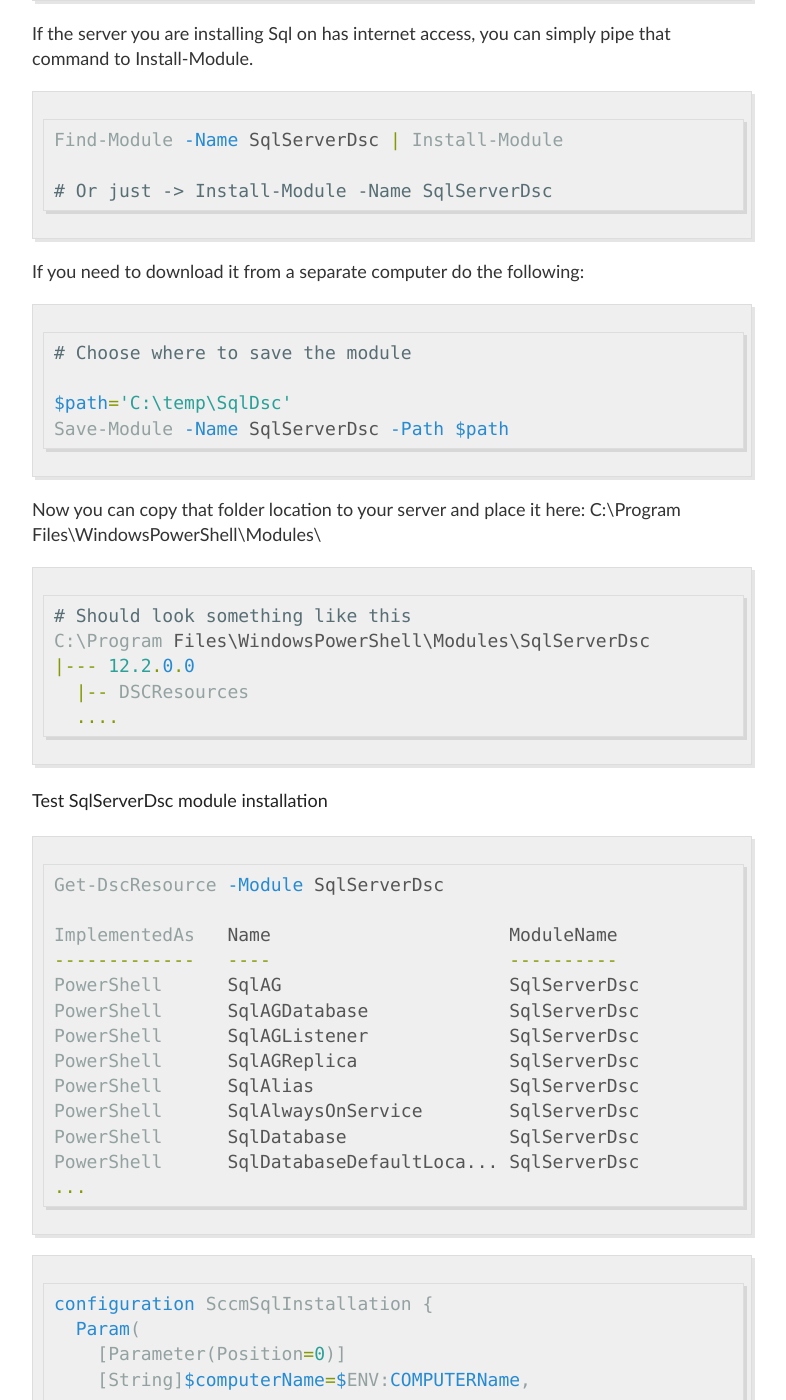
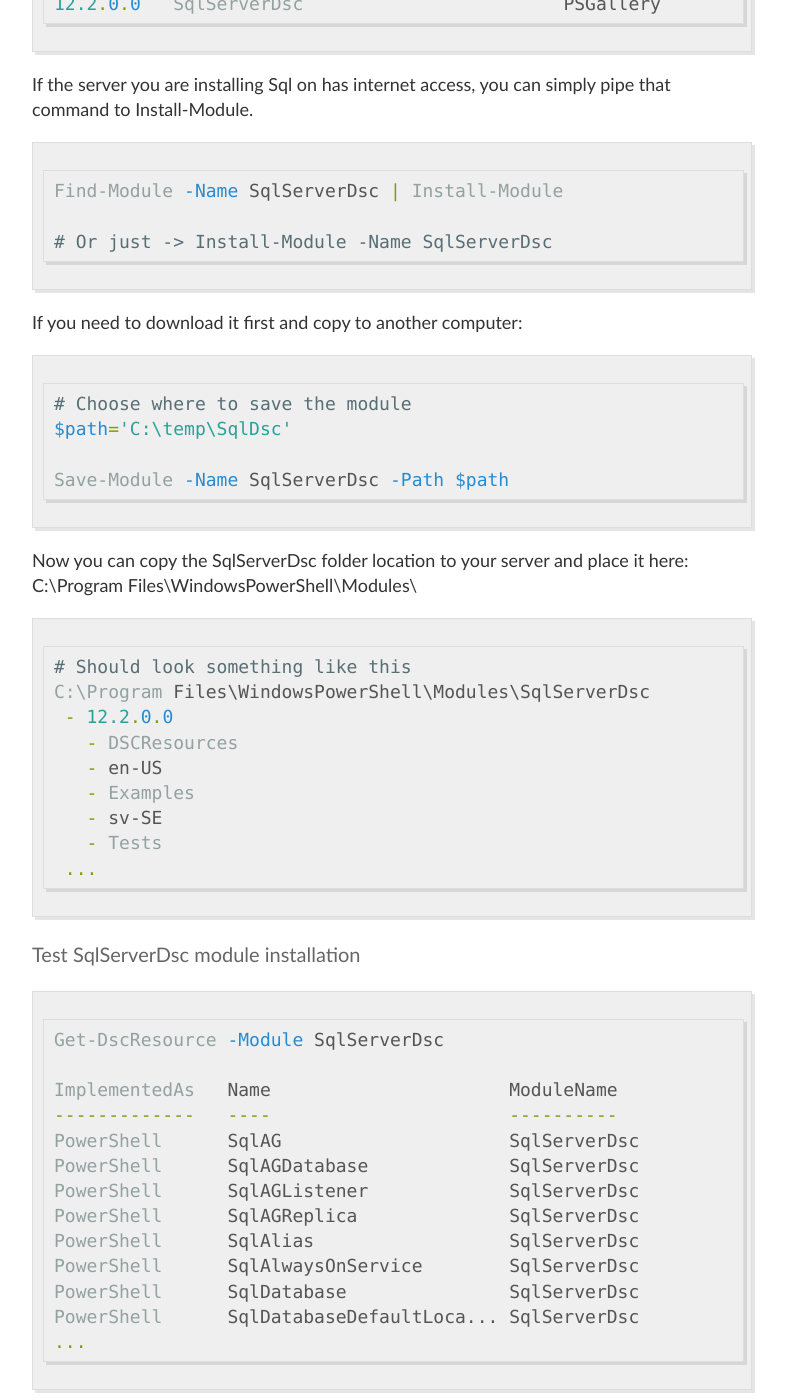
Before and after one commit to briansworth/dev, a Jekyll site: the page built from _posts/2019-1-19-PowerShell-Sccm-AD-PreRequisites-SQL.md, in a window 1280 px wide and 1400 px high, scrolled down 1778 px. Shown: the whole window, without its empty margins (248-1034 px from the left). Built offline with Jekyll 4.4.1, drawn with Linux system fonts in a browser that asks for light colours; some of the changed text lies outside the part shown.

Commit message:
Proof read

````diff
--- a/_posts/2019-1-19-PowerShell-Sccm-AD-PreRequisites-SQL.md
+++ b/_posts/2019-1-19-PowerShell-Sccm-AD-PreRequisites-SQL.md
@@ -54,10 +54,13 @@
         <li>Download from PowerShell Gallery, directly from PowerShell</li>
       </ul>
     <li>Sql Installation Media</li>
+      <ul>
+        <li>Mount or extract ISO on target server</li>
+      </ul>
   </ol>
 </p>
 
-##### Check your PowerShell version:
+#### Check your PowerShell version:
 
 ```powershell
 $PSVersionTable
@@ -77,8 +79,9 @@
 and download and install the PowerShell package manager
 [here](https://www.microsoft.com/en-us/download/details.aspx?id=51451)
 
+<br>
 
-##### Get the SqlServerDsc module
+#### Get the SqlServerDsc module
 
 <p>
   You should be able to run 'Find-Module -Name SqlServerDsc' and
@@ -104,30 +107,35 @@
 ```
 
 <p>
-  If you need to download it from a separate computer do the following:
+  If you need to download it first and copy to another computer:
 </p>
 
 ```powershell
 # Choose where to save the module
+$path='C:\temp\SqlDsc'
 
-$path='C:\temp\SqlDsc'
 Save-Module -Name SqlServerDsc -Path $path
 ```
 
 <p>
-  Now you can copy that folder location to your server and place it here:
+  Now you can copy the SqlServerDsc folder
+  location to your server and place it here:
   C:\Program Files\WindowsPowerShell\Modules\
 </p>
 
 ```powershell
 # Should look something like this
 C:\Program Files\WindowsPowerShell\Modules\SqlServerDsc
-|--- 12.2.0.0
-  |-- DSCResources
-  ....
+ - 12.2.0.0
+   - DSCResources
+   - en-US
+   - Examples
+   - sv-SE
+   - Tests
+ ...
 ```
 
-##### Test SqlServerDsc module installation
+#### Test SqlServerDsc module installation
 
 ```powershell
 Get-DscResource -Module SqlServerDsc
@@ -145,14 +153,16 @@
 ...
 ```
 
+<br>
+
 ```powershell
 configuration SccmSqlInstallation {
   Param(
     [Parameter(Position=0)]
-    [String]$computerName=$ENV:COMPUTERName,
+    [String]$computerName=$ENV:COMPUTERNAME,
 
-    [Parameter(Position=1)]
-    [String]$sqlSourceFiles='C:\sql2016',
+    [Parameter(Position=1,Mandatory=$true)]
+    [String]$sqlSourceFiles,
 
     [Parameter(Position=2)]
     [String]$sqlInstanceName='MSSQLSERVER',
````
Also changed, not shown: other parts of _posts/2019-1-19-PowerShell-Sccm-AD-PreRequisites-SQL.md (+0 -1 lines).
